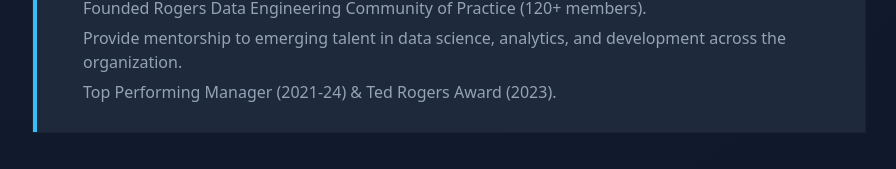
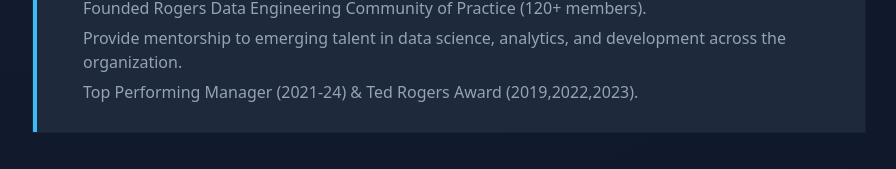
Before and after one commit to rizbutt86/muhammad-rizwan-profile, a React (Vite) app: page / in a window 1280 px wide. Shown: the part 950-1119 px from the top of the page, without its empty margins (191-1087 px from the left). Built offline with nearby package versions, Linux system fonts and the light colour scheme.

Commit message:
updated profile

```diff
--- a/src/App.jsx
+++ b/src/App.jsx
@@ -51,7 +51,7 @@ export default function App() {
           bullets={[
             'Founded Rogers Data Engineering Community of Practice (120+ members).',
             'Provide mentorship to emerging talent in data science, analytics, and development across the organization.',
-            'Top Performing Manager (2021-24) & Ted Rogers Award (2023).'
+            'Top Performing Manager (2021-24) & Ted Rogers Award (2019,2022,2023).'
           ]}
         />
 
```
